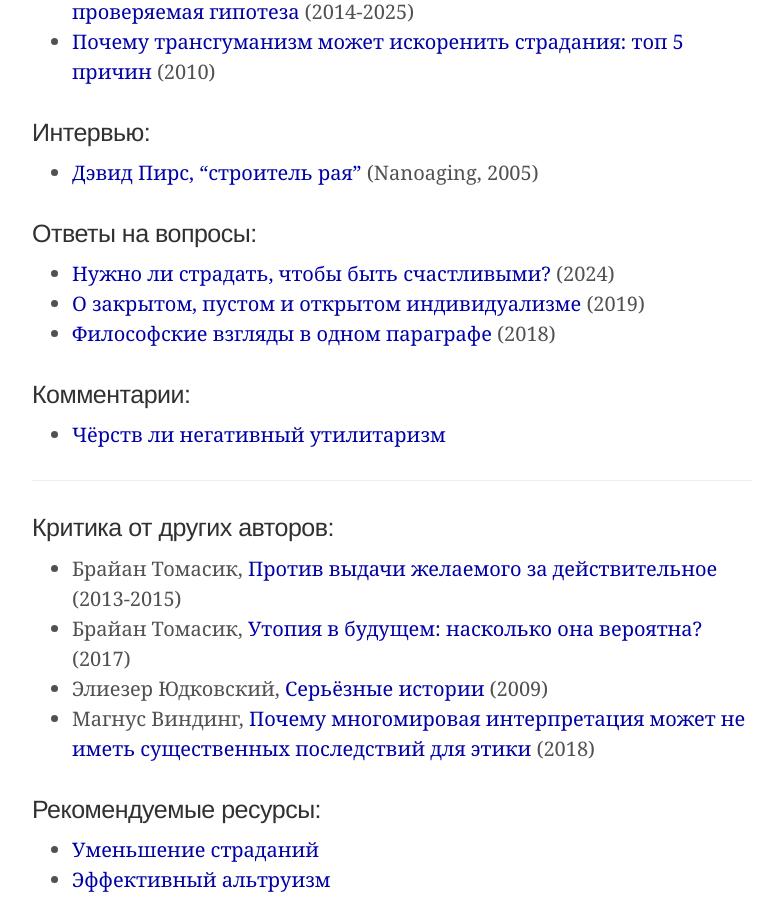
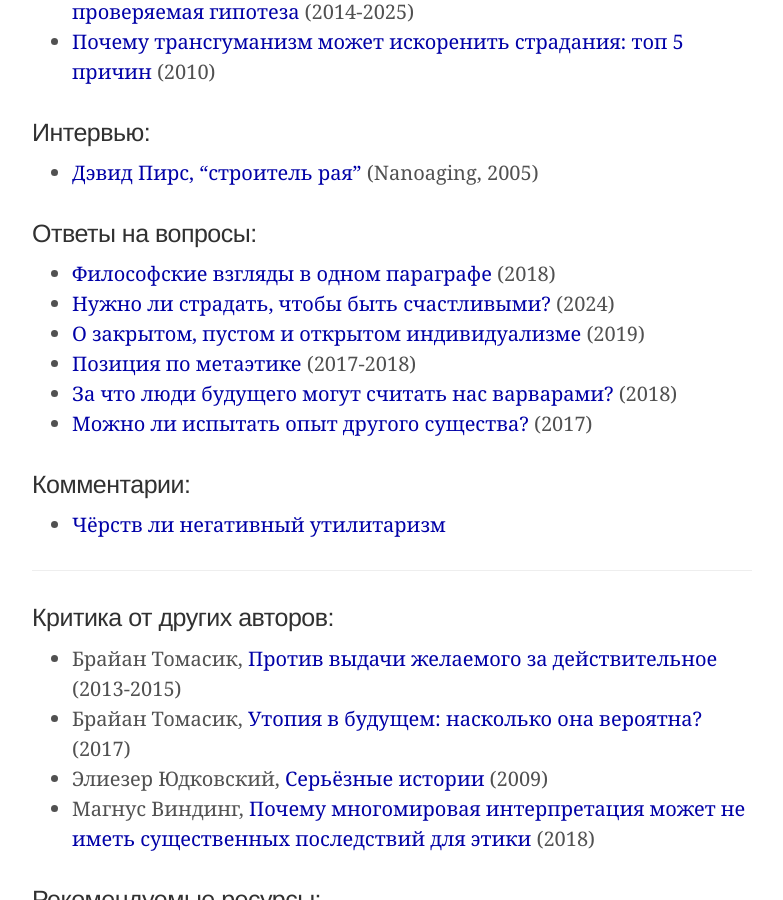
Before and after one commit to HedWeb-RU/hedweb-ru.github.io, a Jekyll site: the page built from index.md, in a window 1280 px wide and 900 px high, scrolled down 745 px. Shown: the whole window, without its empty margins (248-1031 px from the left). Built offline with Jekyll 4.4.1, drawn with Linux system fonts in a browser that asks for light colours.

Commit message:
Update index.md

```diff
--- a/index.md
+++ b/index.md
@@ -27,9 +27,12 @@ excerpt: "Здесь выкладываются переводы работ фи
 
 ### Ответы на вопросы:
 
+- [Философские взгляды в одном параграфе](quora/philosophical-positions-in-one-paragraph.html) (2018)
 - [Нужно ли страдать, чтобы быть счастливыми?](quora/is-it-necessary-for-humans-to-experience-negative-emotions.html) (2024)
 - [О закрытом, пустом и открытом индивидуализме](quora/closed-empty-and-open-individualism.html) (2019)
-- [Философские взгляды в одном параграфе](quora/philosophical-positions-in-one-paragraph.html) (2018)
+- [Позиция по метаэтике](quora/position-on-meta-ethics.html) (2017-2018)
+- [За что люди будущего могут считать нас варварами?](quora/people-of-the-future-think-of-us-as-barbarians.html) (2018)
+- [Можно ли испытать опыт другого существа?](quora/possible-to-experience-the-conscious-experience-of-another-being.html) (2017)
 
 ### Комментарии:
 
```
